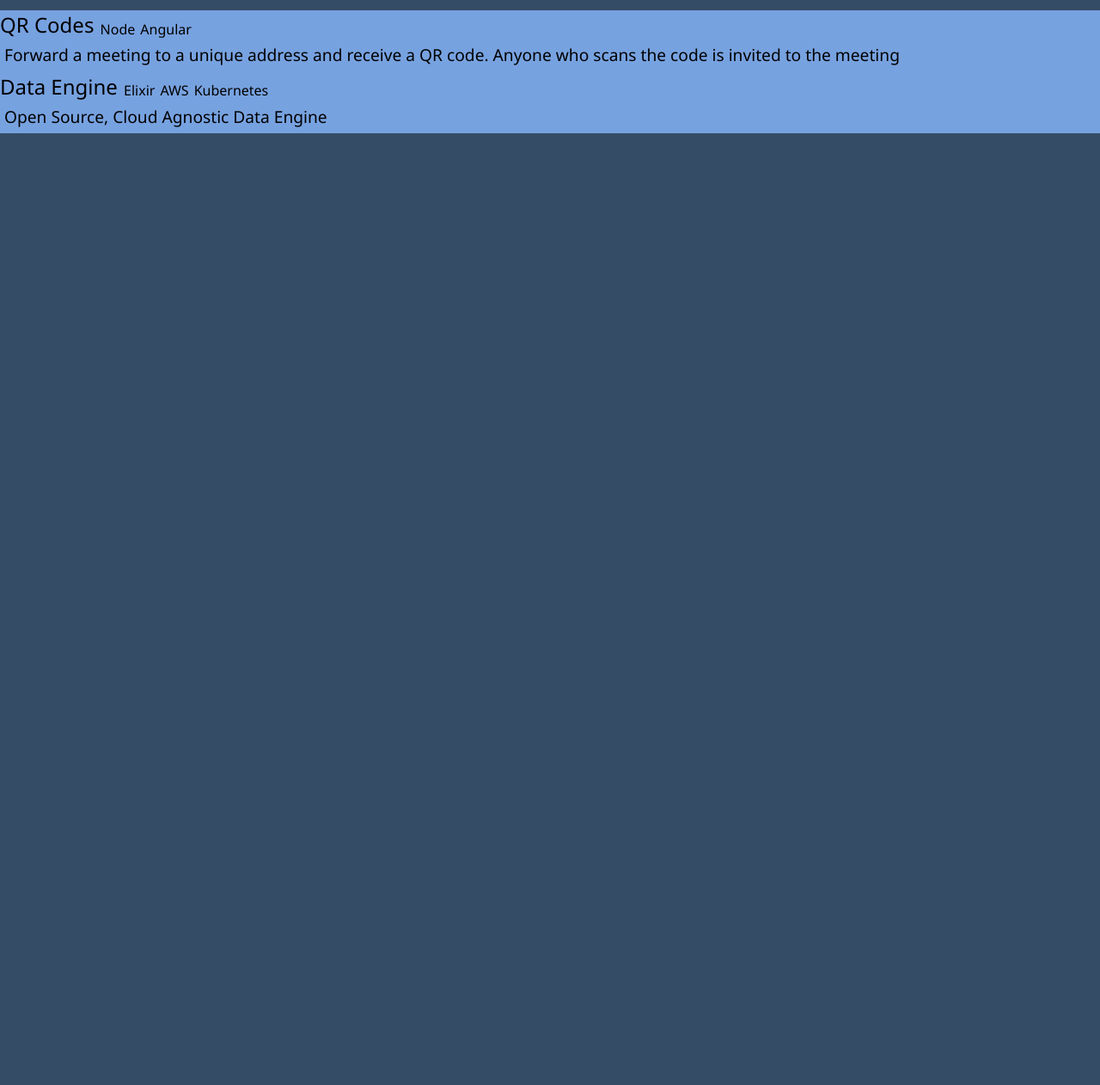
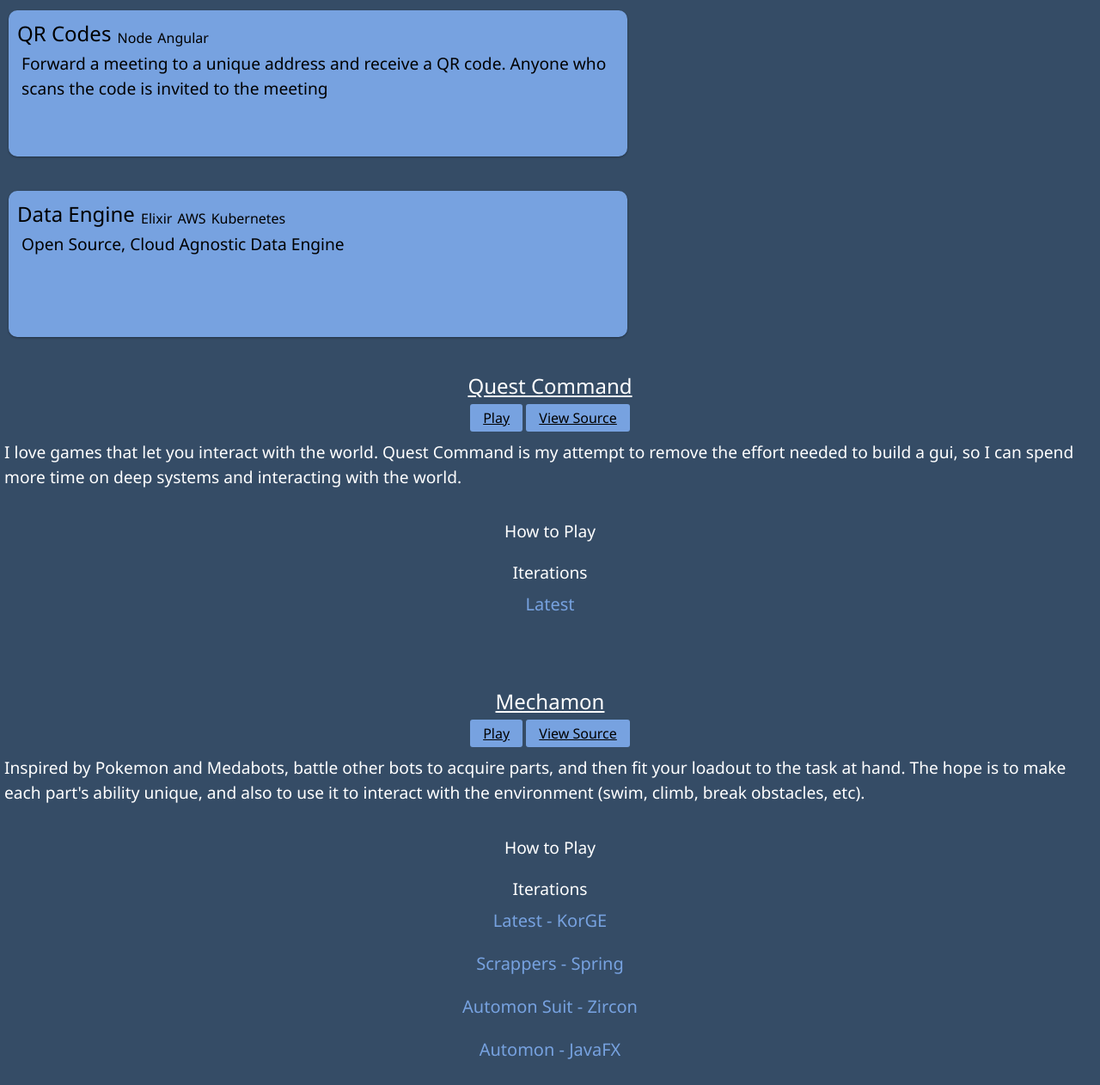
Before and after one commit to ManApart/organic-web-design, a website: page index.html in a window 1280 px wide. Shown: the part 278-1540 px from the top of the page at 86% size. Before the commit the page ends 800 px from the top, so only its background shows below. Drawn offline with Linux system fonts and the light colour scheme.

Commit message:
initial thoughts

```diff
--- a/index.html
+++ b/index.html
@@ -40,4 +40,90 @@
     </a>
 </div>
 
+
+<div class="game">
+  <div id="Quest Command" class="game-title"><a href="#Quest Command">Quest Command</a></div>
+  <div>
+
+      <span class="game-play"><a href="https://austinkucera.com/games/quest-command/" target="_blank">Play</a></span>
+
+
+
+
+    <span class="game-source"><a href="https://github.com/ManApart/quest-command" target="_blank">View Source</a></span>
+  </div>
+
+  <div class="game-description">I love games that let you interact with the world. Quest Command is my attempt to remove the effort needed to build a gui, so I can spend more time on deep systems and interacting with the world.</div>
+
+  <div class="game-instructions">
+    <div class="game-instructions-title">How to Play</div>
+    <div class="game-instructions-description">See the readme to run the game in docker or using the java jar. All commands are typed into the console.</div>
+  </div>
+
+  <div class="game-iterations">
+    <div class="game-iterations-title">Iterations</div>
+
+      <div class="game-iteration">
+        <div class="game-iteration-name">Latest</div>
+        <a href="https://github.com/ManApart/quest-command" target="_blank">
+          <div class="game-iteration-description">My only game that lacks a gui, and not surprisingly the only game I've stuck with a single iteration. Partially also due to using a more modular event based system that requires less full system knowledge to work on.</div>
+        </a>
+      </div>
+
+  </div>
+</div>
+
+    <div class="game">
+  <div id="Mechamon" class="game-title"><a href="#Mechamon">Mechamon</a></div>
+  <div>
+
+      <span class="game-play"><a href="https://austinkucera.com/games/mechamon" target="_blank">Play</a></span>
+
+
+
+
+    <span class="game-source"><a href="https://github.com/ManApart/mechamon" target="_blank">View Source</a></span>
+  </div>
+
+  <div class="game-description">Inspired by Pokemon and Medabots, battle other bots to acquire parts, and then fit your loadout to the task at hand. The hope is to make each part's ability unique, and also to use it to interact with the environment (swim, climb, break obstacles, etc).</div>
+
+  <div class="game-instructions">
+    <div class="game-instructions-title">How to Play</div>
+    <div class="game-instructions-description">Map Screen: Arrow keys to move, Space logs the tile type, Z starts a battle on that terrain.<br />Battle Screen: Arrow keys to select an option. Space to accept that option, Esc to go back a menu.</div>
+  </div>
+
+  <div class="game-iterations">
+    <div class="game-iterations-title">Iterations</div>
+
+      <div class="game-iteration">
+        <div class="game-iteration-name">Latest - KorGE</div>
+        <a href="https://github.com/ManApart/mechamon" target="_blank">
+          <div class="game-iteration-description">Latest iteration, now written with KorGE. With this go I renamed from Automon to Mechamon, and started using KorGE, the first game engine I've really liked and not felt constrained by.</div>
+        </a>
+      </div>
+
+      <div class="game-iteration">
+        <div class="game-iteration-name">Scrappers - Spring</div>
+        <a href="https://github.com/ManApart/scrappers" target="_blank">
+          <div class="game-iteration-description">In this attempt I tried to go for the thinnest possible slice by just focusing on a battle, without a map. I also gave up and used spring and angular to attempt to avoid my gui woes.</div>
+        </a>
+      </div>
+
+      <div class="game-iteration">
+        <div class="game-iteration-name">Automon Suit - Zircon</div>
+        <a href="https://github.com/ManApart/automon-suit" target="_blank">
+          <div class="game-iteration-description">Calling this version automon suit reflected my move to the idea of a wearable suit instead of an autonomous bot. Using Zircon for the front end helped me get the map part up and running quickly, but I still quickly became frustrated with building the gui.</div>
+        </a>
+      </div>
+
+      <div class="game-iteration">
+        <div class="game-iteration-name">Automon - JavaFX</div>
+        <a href="https://github.com/ManApart/automon-java" target="_blank">
+          <div class="game-iteration-description">My second attempt at this game idea, made in java instead of Unity. This attempt used JavaFX for the UI and played with the name 'core gear'. Also worth noting that this was built before I knew about git, and so the history is mostly lost due to a poor port from svn.</div>
+        </a>
+      </div>
+
+  </div>
+</div>
+
 </body>
--- a/styles.css
+++ b/styles.css
@@ -355,9 +355,25 @@ section:first-child {
 }
 
 .project {
-    color: black;
-    background-color: var(--light-background);
+  color: black;
+  background-color: var(--light-background);
+  border-radius: 10px;
+
+  width: 700px;
+  height: 150px;
+  margin-bottom: 40px;
+  margin-left: 10px;
+  margin-right: 10px;
+  padding: 10px;
+  box-shadow: 0 1px 3px rgba(0,0,0,0.12), 0 1px 2px rgba(0,0,0,0.24);
+  transition: all 0.3s cubic-bezier(.25,.8,.25,1);
 }
+
+.project:hover {
+background-color: var(--highlight);
+  box-shadow: 0 14px 28px rgba(0,0,0,0.25), 0 10px 10px rgba(0,0,0,0.22);
+}
+
 .project a {
   text-decoration-line: none;
 }
```
